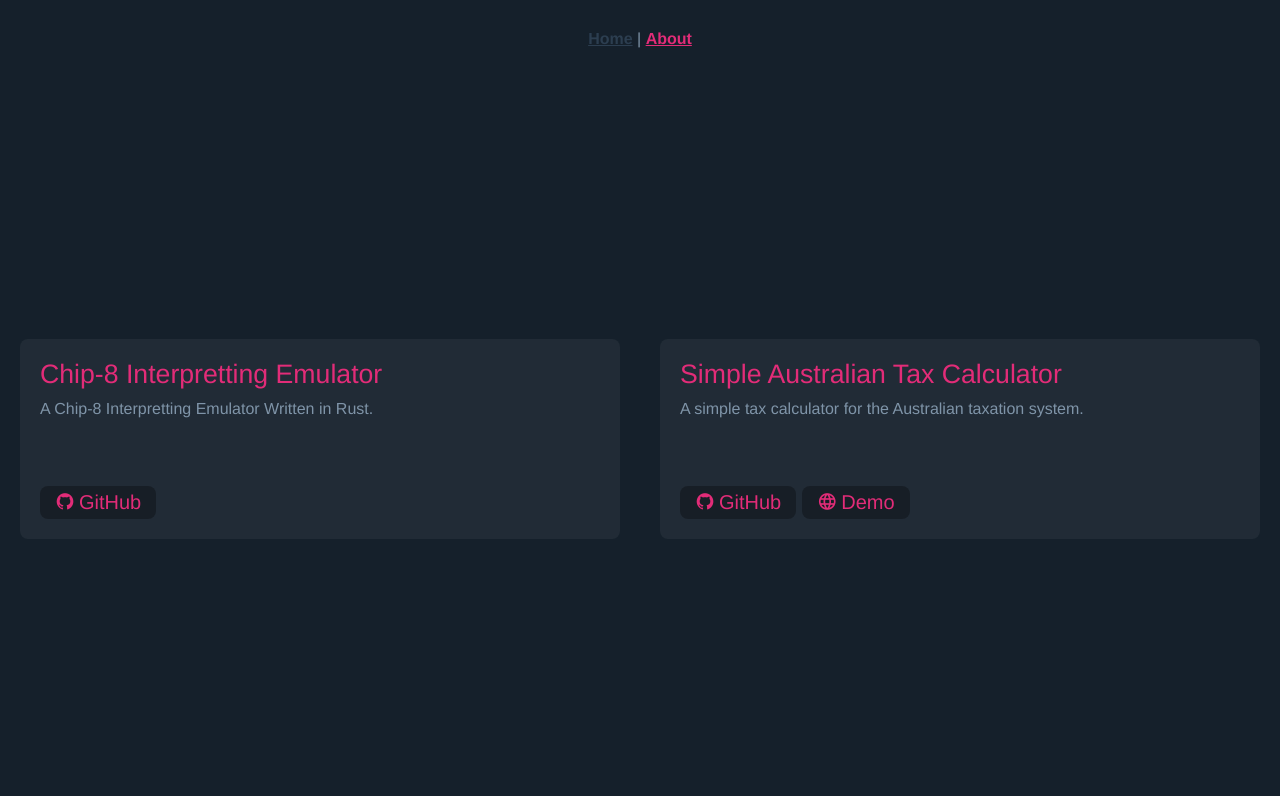
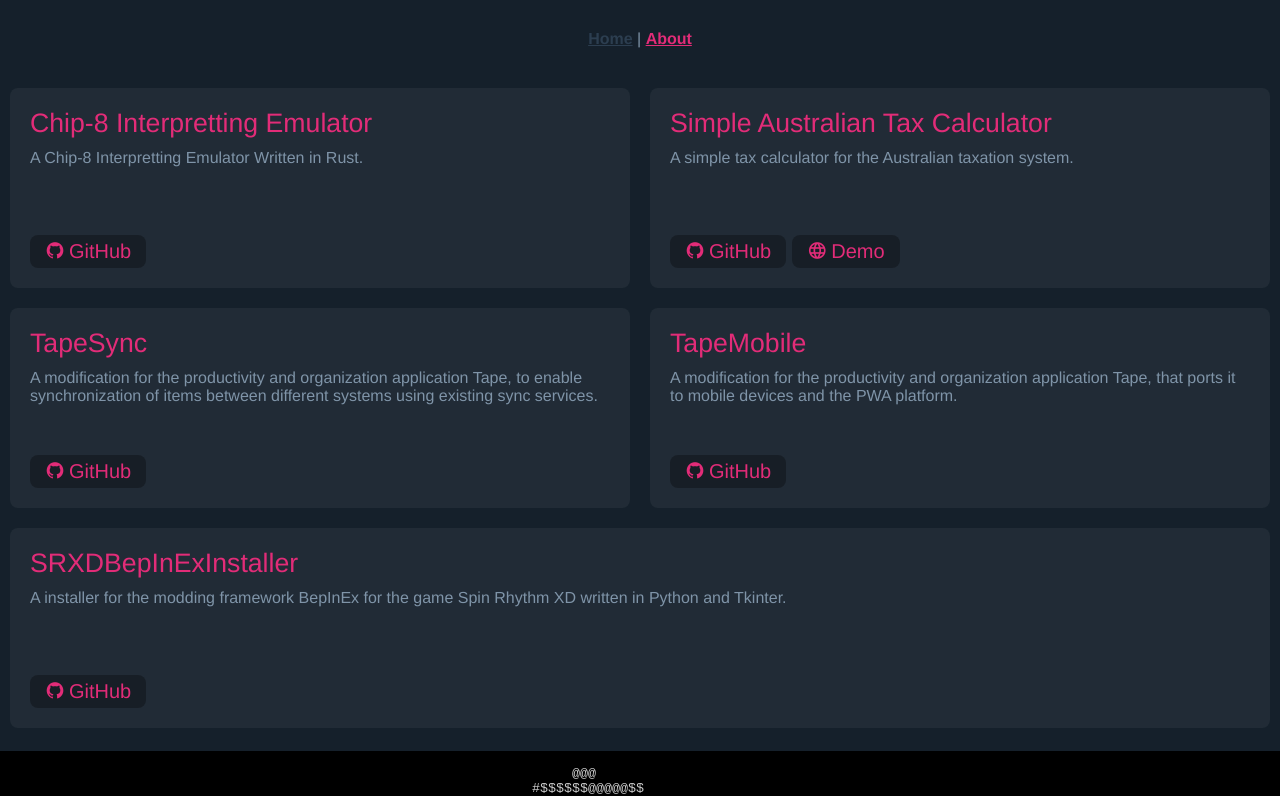
Before and after one commit to amydevs/legacy-portfolio-2, a Vue app: page /about in a window 1280 px wide. Shown: the top 796 px of the page. Built offline with nearby package versions, Linux system fonts and the light colour scheme.

Commit message:
added portfolio stuff

```diff
--- a/src/components/Donut.vue
+++ b/src/components/Donut.vue
@@ -67,7 +67,7 @@
 </script>
 
 <!-- Add "scoped" attribute to limit CSS to this component only -->
-<style scoped lang="less">
+<style scoped>
 pre {
   width: 100%;
   overflow:hidden;
--- a/src/components/Portfolio/ProjectCard.vue
+++ b/src/components/Portfolio/ProjectCard.vue
@@ -34,7 +34,7 @@
     background: rgba($color: #ffffff, $alpha: 0.05);
     border-radius: $default-border-radius;
     padding: 20px;
-    margin: 10px 20px;
+    margin: 10px;
     min-width: 40vw;
     min-height: 20vh;
     .description {
--- a/src/views/AboutView.vue
+++ b/src/views/AboutView.vue
@@ -3,18 +3,21 @@
     <div class="projcontainer">
       <ProjectCard v-for="(card, i) in cards" :key="i" v-bind="card"/>
     </div>
+    <Donut />
+    <div style="text-align: center; margin-bottom: 10px">Spinning Donut Code is by <a href="https://www.a1k0n.net/2011/07/20/donut-math.html">a1k0n</a></div>
   </div>
 </template>
 <script lang="ts">
 import { defineComponent } from 'vue'
 import ProjectCard from '@/components/Portfolio/ProjectCard.vue';
-import { IconButtonProps } from '@/types/IconButtonProps';
 import { ProjectCardProps } from '@/types/ProjectCardProps'
+import Donut from '@/components/Donut.vue';
 
 export default defineComponent({
   name: 'AboutView',
   components: {
-    ProjectCard
+    ProjectCard,
+    Donut
   },
   data() {
     return {
@@ -45,7 +48,40 @@
               icon: 'mdi-web'
             }
           ]
-        }
+        },
+        {
+          title: "TapeSync",
+          description: "A modification for the productivity and organization application Tape, to enable synchronization of items between different systems using existing sync services.",
+          actions: [
+            {
+              text: "GitHub",
+              href: 'https://github.com/jy1263/TapeSync',
+              icon: 'mdi-github'
+            }
+          ]
+        },
+        {
+          title: "TapeMobile",
+          description: "A modification for the productivity and organization application Tape, that ports it to mobile devices and the PWA platform.",
+          actions: [
+            {
+              text: "GitHub",
+              href: 'https://github.com/jy1263/TapeMobile',
+              icon: 'mdi-github'
+            }
+          ]
+        },
+        {
+          title: "SRXDBepInExInstaller",
+          description: "A installer for the modding framework BepInEx for the game Spin Rhythm XD written in Python and Tkinter.",
+          actions: [
+            {
+              text: "GitHub",
+              href: 'https://github.com/SRXDModdingGroup/SRXDBepInExInstaller',
+              icon: 'mdi-github'
+            }
+          ]
+        },
       ] as ProjectCardProps[]
     }
   },
@@ -59,17 +95,12 @@
 <style lang="scss" scoped>
 .about {
   height: 100%;
-  position: relative;
+  flex: 1;
 
   .projcontainer {
     width: 100%;
     flex-wrap: wrap;
-    position: absolute;
     display: flex;
-    top: 50%;
-    left: 50%;
-    -ms-transform: translate(-50%, -50%);
-    transform: translate(-50%, -50%);
     align-content: space-around;
     justify-content: space-around;
   }
```
